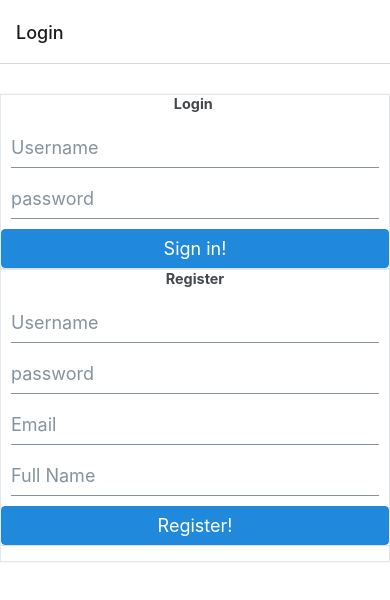
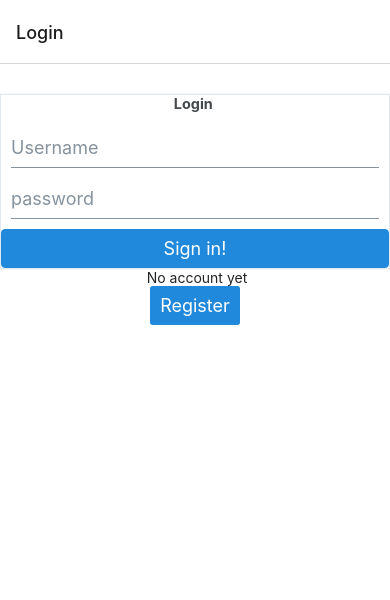
Before and after one commit to anish0123/wbma-example, a React Native app: screen /Login in a window 390 px wide. Shown: the top 600 px of the page. Built offline with nearby package versions, Linux system fonts and the light colour scheme.

Commit message:
starting smartforms

```diff
--- a/components/RegisterForm.js
+++ b/components/RegisterForm.js
@@ -5,7 +5,7 @@ import {useUser} from '../hooks/ApiHooks';
 import {Button, Card, Input} from '@rneui/themed';
 
 const RegisterForm = (props) => {
-  const {postUser} = useUser();
+  const {postUser, checkUsername} = useUser();
   const {
     control,
     handleSubmit,
@@ -17,6 +17,7 @@ const RegisterForm = (props) => {
       email: '',
       full_name: '',
     },
+    mode: 'onBlur',
   });
 
   const register = async (registerData) => {
@@ -29,18 +30,26 @@ const RegisterForm = (props) => {
       // TODO: notify user about failed login attempt
     }
   };
+
+  const checkUser = async (username) => {
+    const userAvailable = await checkUsername(username);
+    console.log('checkUser', userAvailable);
+    return userAvailable || 'Username is already taken';
+  };
+
   return (
     <Card containerStyle={styles.main}>
       <Card.Title>Register</Card.Title>
       <Controller
         control={control}
-        rules={{required: true, minLength: 3}}
+        rules={{required: true, minLength: 3, validate: checkUser}}
         render={({field: {onChange, onBlur, value}}) => (
           <Input
             placeholder="Username"
             onBlur={onBlur}
             onChangeText={onChange}
             value={value}
+            autoCapitalize="none"
           />
         )}
         name="username"
@@ -73,6 +82,7 @@ const RegisterForm = (props) => {
             onBlur={onBlur}
             onChangeText={onChange}
             value={value}
+            autoCapitalize="none"
           />
         )}
         name="email"
--- a/hooks/ApiHooks.js
+++ b/hooks/ApiHooks.js
@@ -93,7 +93,17 @@ const useUser = () => {
       throw new Error('postUser: ', error.message);
     }
   };
-  return {getUserByToken, postUser};
+
+  const checkUsername = async (username) => {
+    try {
+      const result = await doFetch(baseUrl + 'users/username/' + username);
+      return result.available;
+    } catch (error) {
+      throw new Error('checkUsername: ' + error.message);
+    }
+  };
+
+  return {getUserByToken, postUser, checkUsername};
 };
 
 const useTag = () => {
--- a/views/Login.js
+++ b/views/Login.js
@@ -1,4 +1,4 @@
-import React, {useContext, useEffect} from 'react';
+import React, {useContext, useEffect, useState} from 'react';
 import {
   Keyboard,
   KeyboardAvoidingView,
@@ -11,11 +11,13 @@ import AsyncStorage from '@react-native-async-storage/async-storage';
 import {useUser} from '../hooks/ApiHooks';
 import LoginForm from '../components/LoginForm';
 import RegisterForm from '../components/RegisterForm';
-import {Card} from '@rneui/themed';
+import {Button, Text} from '@rneui/themed';
 
 const Login = () => {
   const {setIsLoggedIn, setUser} = useContext(MainContext);
   const {getUserByToken} = useUser();
+
+  const [toggleForm, setToggleForm] = useState(true);
 
   const checkToken = async () => {
     try {
@@ -43,8 +45,18 @@ const Login = () => {
         behavior={Platform.OS === 'ios' ? 'padding' : 'height'}
         style={styles.container}
       >
-        <LoginForm />
-        <RegisterForm />
+        {toggleForm ? <LoginForm /> : <RegisterForm />}
+        <Text>
+          {toggleForm
+            ? ' No account yet'
+            : 'Already have account? Please Login'}
+        </Text>
+        <Button
+          title={toggleForm ? 'Register' : 'Login'}
+          onPress={() => {
+            setToggleForm(false);
+          }}
+        />
       </KeyboardAvoidingView>
     </TouchableOpacity>
     /*  <TouchableOpacity
```
